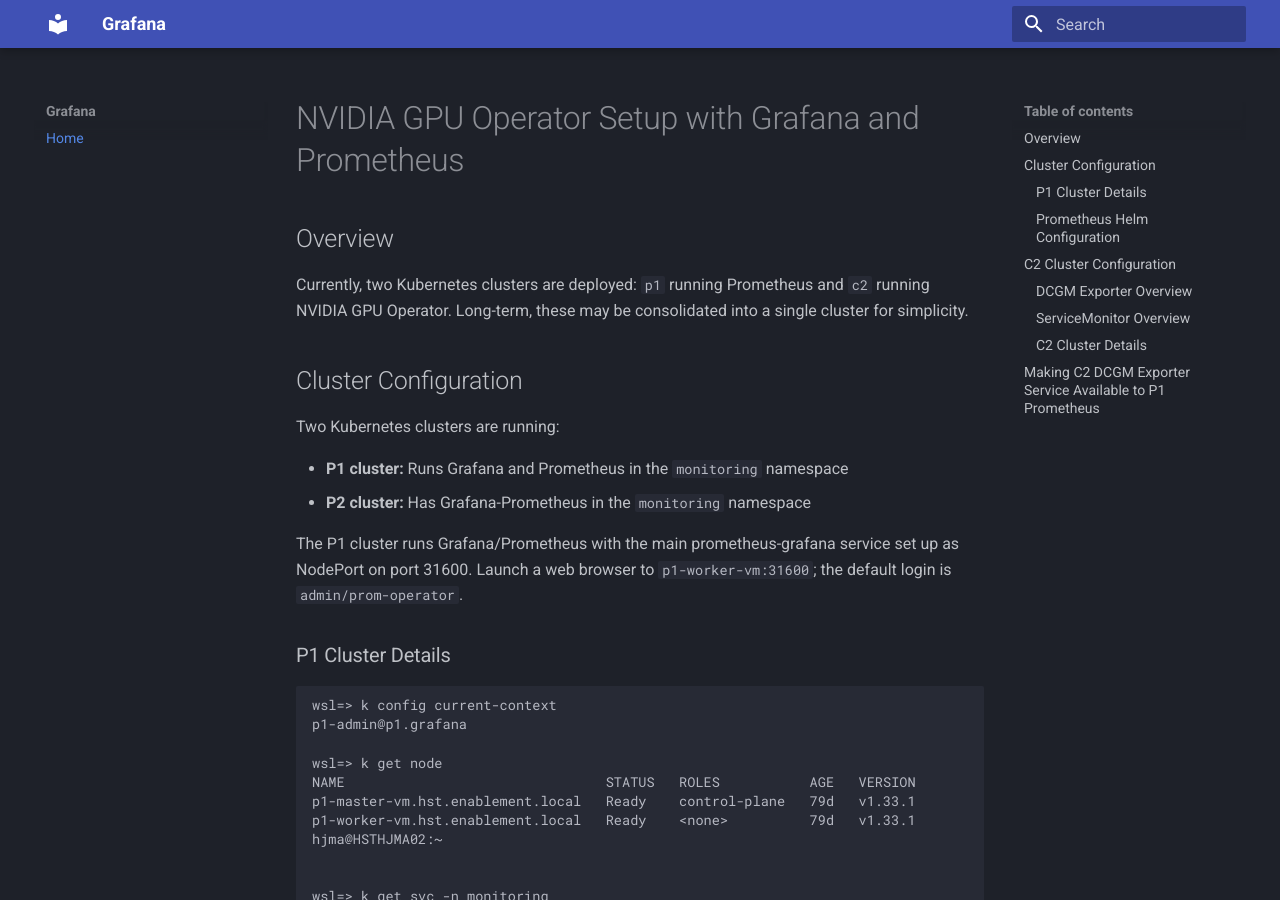
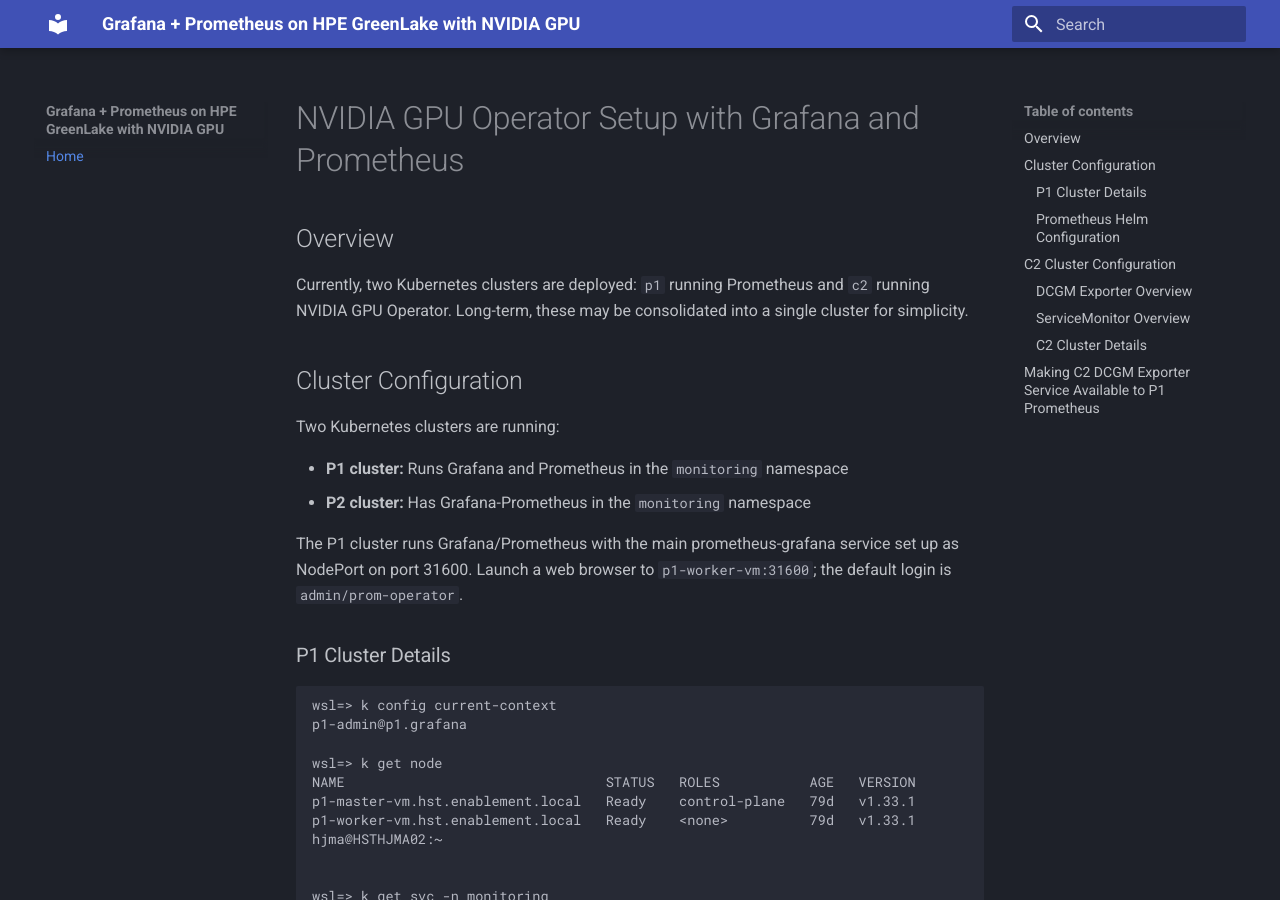
Before and after one commit to hjma29/grafana-prometheus-hpe-greenlake-com-nvidia, an MkDocs documentation site: the page built from docs/whitepaper.md, in a window 1280 px wide and 900 px high. Built offline with MkDocs 1.6.1 and Material for MkDocs 9.7.7, drawn with Linux system fonts in a browser that asks for light colours.

Commit message:
251007-10:18 on mini4

```diff
--- a/mkdocs.yml
+++ b/mkdocs.yml
@@ -1,4 +1,4 @@
-site_name: Grafana
+site_name: Grafana + Prometheus on HPE GreenLake with NVIDIA GPU
 
 theme:
   name: material
```
